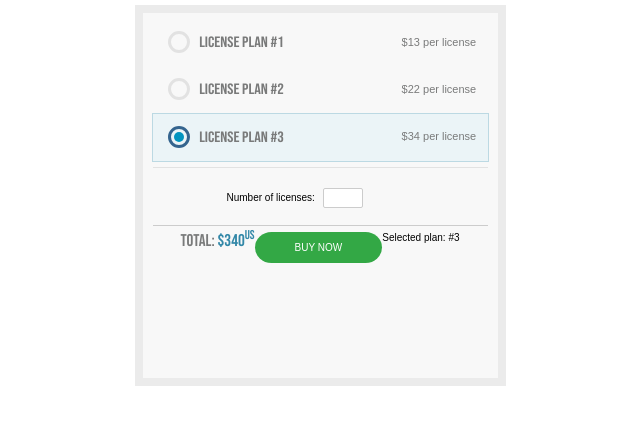
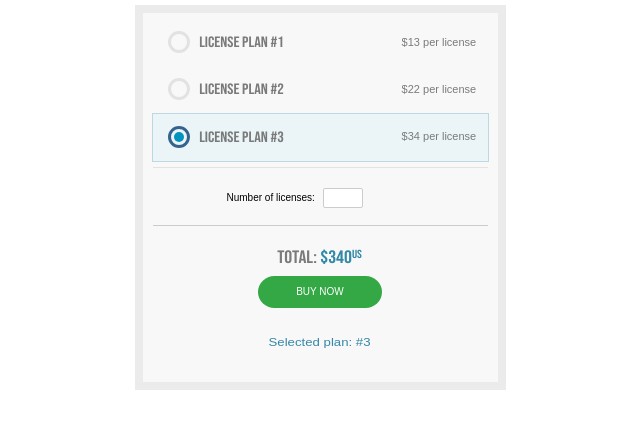
Before and after one commit to TarabrinJa/component, a website: page src/index.html in a window 1280 px wide. Shown: the whole page, without its empty margins (320-960 px from the left). Drawn offline with nearby package versions, Linux system fonts and the light colour scheme.

Commit message:
Completed the design

```diff
--- a/src/style.css
+++ b/src/style.css
@@ -5,7 +5,6 @@ body {
 
 form {
 	margin: 5px auto 0;
-	min-height: 365px; /* Удалить это, если окажется не нужно */
 	max-width: 355px;
 	border: 8px solid #ebebeb;
 	background-color: #f8f8f8;
@@ -116,14 +115,17 @@ form > div {
 
 .buy-licenses {
 	display: flex;
-	justify-content: center;
+	flex-direction: column;
+	align-items: center;
 }
 
 .total {
+	margin-top: 16px;
+	margin-bottom: 8px;
 	color: #797a7a;
 	font-family: 'Bebas', sans-serif;
-	font-size: 1.7em;
-	/*transform: scaleX(1.1); Раскомментировать, как спозиционирую*/
+	font-size: 1.8em;
+	transform: scaleX(1.1);
 }
 
 .total b {
@@ -131,11 +133,24 @@ form > div {
 	color: #3388a8;
 }
 
+.total sup {
+	top: -0.4em;
+	font-size: 65%;
+}
+
 .button {
 	text-transform: uppercase;
 	color: #fff;
 	background-color: #33a845;
 	border: none;
-	padding: 10px 40px;
+	padding: 10px 38px;
 	border-radius: 50% / 60px;
 }
+
+.selected {
+	margin-top: 28px;
+	margin-bottom: 27px;
+	color: #3388a8;
+	font-size: 1.1em;
+	transform: scaleX(1.2);
+}
```
